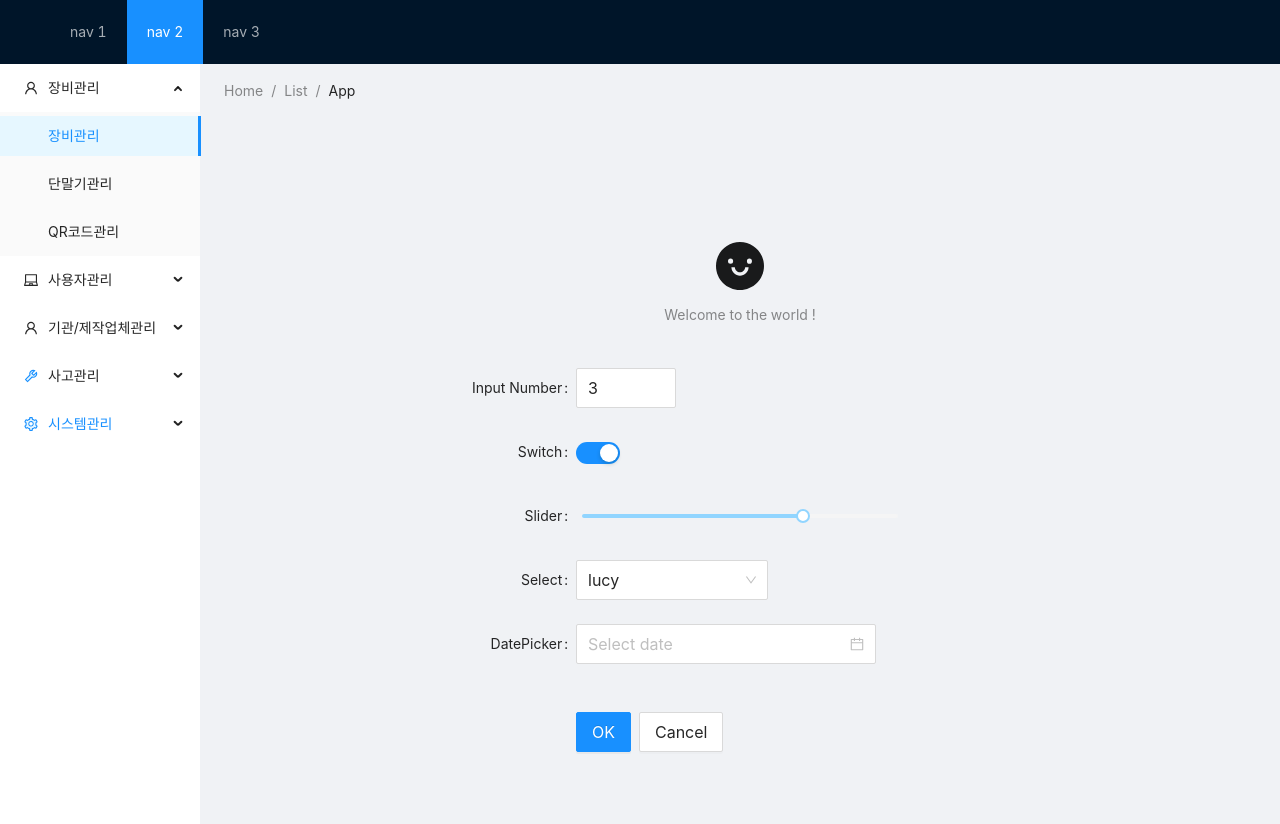
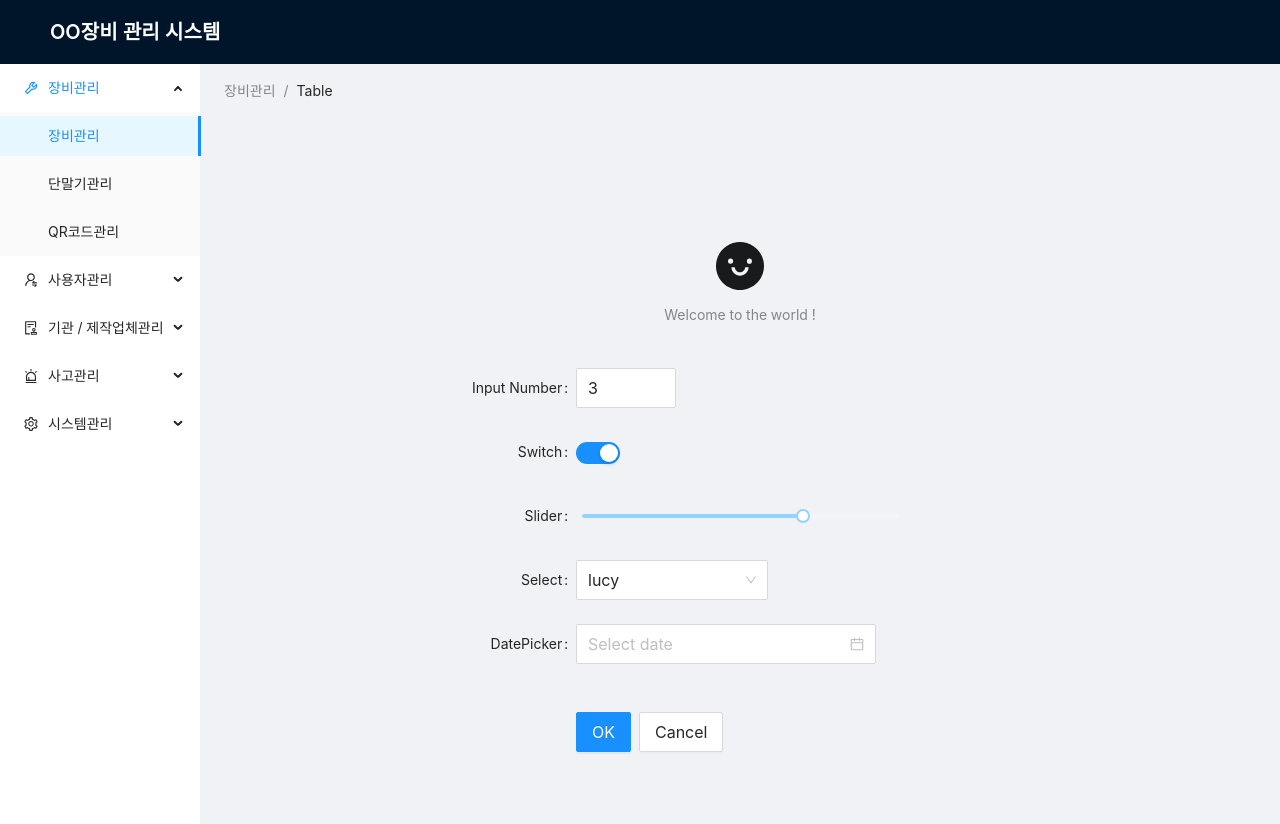
Before and after one commit to darkbright/personDB, a Next.js app in the folder em/: page / in a window 1280 px wide. Built offline with nearby package versions, Linux system fonts and the light colour scheme.

Commit message:
ItemSide key changed

```diff
--- a/em/components/layout.tsx
+++ b/em/components/layout.tsx
@@ -1,17 +1,10 @@
-/**
- * https://ant.design/components/layout/
- * Header Sider 2 참고
- */
+ import { ToolOutlined, UserSwitchOutlined, AuditOutlined, AlertOutlined, SettingOutlined } from '@ant-design/icons';
+ import { Breadcrumb, Layout, Menu, Typography} from 'antd';
+ import React from 'react';
 
- import { LaptopOutlined, SettingTwoTone, ToolTwoTone,NotificationOutlined, UserOutlined } from '@ant-design/icons';
- import { Breadcrumb, Layout, Menu } from 'antd';
- import React from 'react';
  const { Header, Content, Sider } = Layout;
- const items1 = ['1', '2', '3'].map((key) => ({
-   key,
-   label: `nav ${key}`,
- }));
- const items2 = [UserOutlined, LaptopOutlined, NotificationOutlined,ToolTwoTone,SettingTwoTone].map((icon, index) => {
+ const { Text } = Typography;
+ const items2 = [ AuditOutlined, UserSwitchOutlined, ToolOutlined, SettingOutlined ].map((icon, index) => {
    const key = String(index + 1);
    return {
      key: `sub${key}`,
@@ -26,22 +19,20 @@
      }),
    };
  });
-
  const itemsSide = [
    {
      key: "sub1",
-     icon: React.createElement(UserOutlined),
+     icon: React.createElement(ToolOutlined),
      label: '장비관리',
      children: [
        {key: '01', label: '장비관리'},
        {key: '02', label: '단말기관리'},
        {key: '03', label: 'QR코드관리'},
-    //    {key: '04', label: '논란중인'},
      ]
    },
    {
      key: "sub2",
-     icon: React.createElement(LaptopOutlined),
+     icon: React.createElement(UserSwitchOutlined),
      label: '사용자관리',
      children: [
        {key: '11', label: '관리자'},
@@ -51,27 +42,27 @@
    },
    {
     key: "sub3",
-    icon: React.createElement(UserOutlined),
-    label: '기관/제작업체관리',
+    icon: React.createElement(AuditOutlined),
+    label: '기관 / 제작업체관리',
     children: [
-      {key: '01', label: '기관'},
-      {key: '02', label: '제작업체관리'},
+      {key: '21', label: '기관'},
+      {key: '22', label: '제작업체관리'},
     ]
   },
   {
     key: "sub4",
-    icon: React.createElement(ToolTwoTone),
+    icon: React.createElement(AlertOutlined),
     label: '사고관리',
     children: [
-      {key: '01', label: '사고관리'},
+      {key: '31', label: '사고관리'},
     ]
   },
   {
     key: "sub5",
-    icon: React.createElement(SettingTwoTone),
+    icon: React.createElement(SettingOutlined),
     label: '시스템관리',
     children: [
-      {key: '01', label: '시스템관리'},
+      {key: '41', label: '시스템관리'},
     ]
   },
  ]
@@ -79,8 +70,9 @@
  const App = ( {children} ) => (
    <Layout>
      <Header className="header">
-       <div className="logo" />
-       <Menu theme="dark" mode="horizontal" defaultSelectedKeys={['2']} items={items1} />
+       {/* <div className="logo" /> */}
+       <Text strong style={ {fontSize: '20px', color: 'white'} }> OO장비 관리 시스템</Text>
+       {/* <Menu theme="dark" mode="horizontal" defaultSelectedKeys={['2']} items={items1} /> */}
      </Header>
      <Layout>
        <Sider width={200} className="site-layout-background">
@@ -93,7 +85,7 @@
              borderRight: 0,
            }}
            items={itemsSide}
-         />
+        />
        </Sider>
        <Layout
          style={{
@@ -105,9 +97,8 @@
              margin: '16px 0',
            }}
          >
-           <Breadcrumb.Item>Home</Breadcrumb.Item>
-           <Breadcrumb.Item>List</Breadcrumb.Item>
-           <Breadcrumb.Item>App</Breadcrumb.Item>
+           <Breadcrumb.Item href="..">장비관리</Breadcrumb.Item>
+           <Breadcrumb.Item href="./table">Table</Breadcrumb.Item>
          </Breadcrumb>
          <Content
            className="site-layout-background"
```
